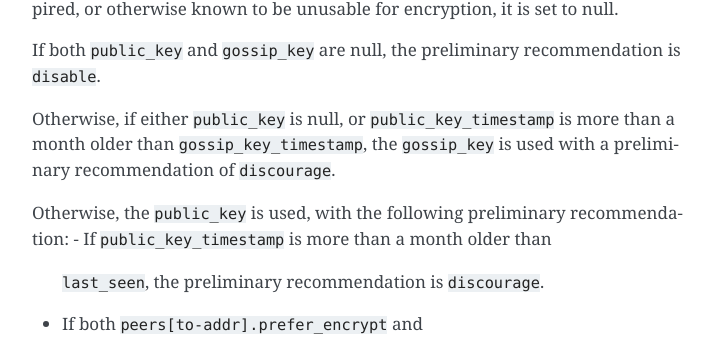
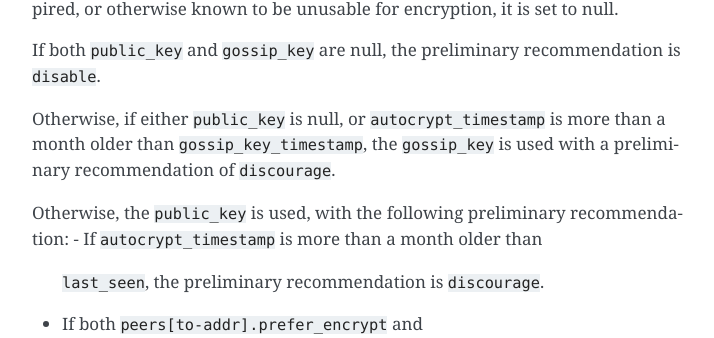
Before and after one commit to autocrypt/autocrypt, a Sphinx documentation site: the page built from doc/level1.rst, in a window 1280 px wide and 900 px high, scrolled down 9243 px. Shown: the part 149-487 px from the top of the window, without its empty margins (388-1102 px from the left). Built offline with Sphinx 7.4.7, drawn with Linux system fonts in a browser that asks for light colours.

Commit message:
prefer "autocrypt_timestamp" over "public_key_timestamp"
the timestamp references the setting of prefer_encrypt, not just
public_key.

```diff
--- a/doc/level1.rst
+++ b/doc/level1.rst
@@ -435,14 +435,14 @@ If both ``public_key`` and ``gossip_key`` are null, the preliminary
 recommendation is ``disable``.
 
 Otherwise, if either ``public_key`` is null, or
-``public_key_timestamp`` is more than a month older than
+``autocrypt_timestamp`` is more than a month older than
 ``gossip_key_timestamp``, the ``gossip_key`` is used with a
 preliminary recommendation of ``discourage``.
 
 
 Otherwise, the ``public_key`` is used, with the following preliminary
 recommendation:
-- If ``public_key_timestamp`` is more than a month older than
+- If ``autocrypt_timestamp`` is more than a month older than
   ``last_seen``, the preliminary recommendation is ``discourage``.
 - If both ``peers[to-addr].prefer_encrypt`` and
    ``accounts[from-addr].prefer_encrypt`` are ``mutual``, then the
```
